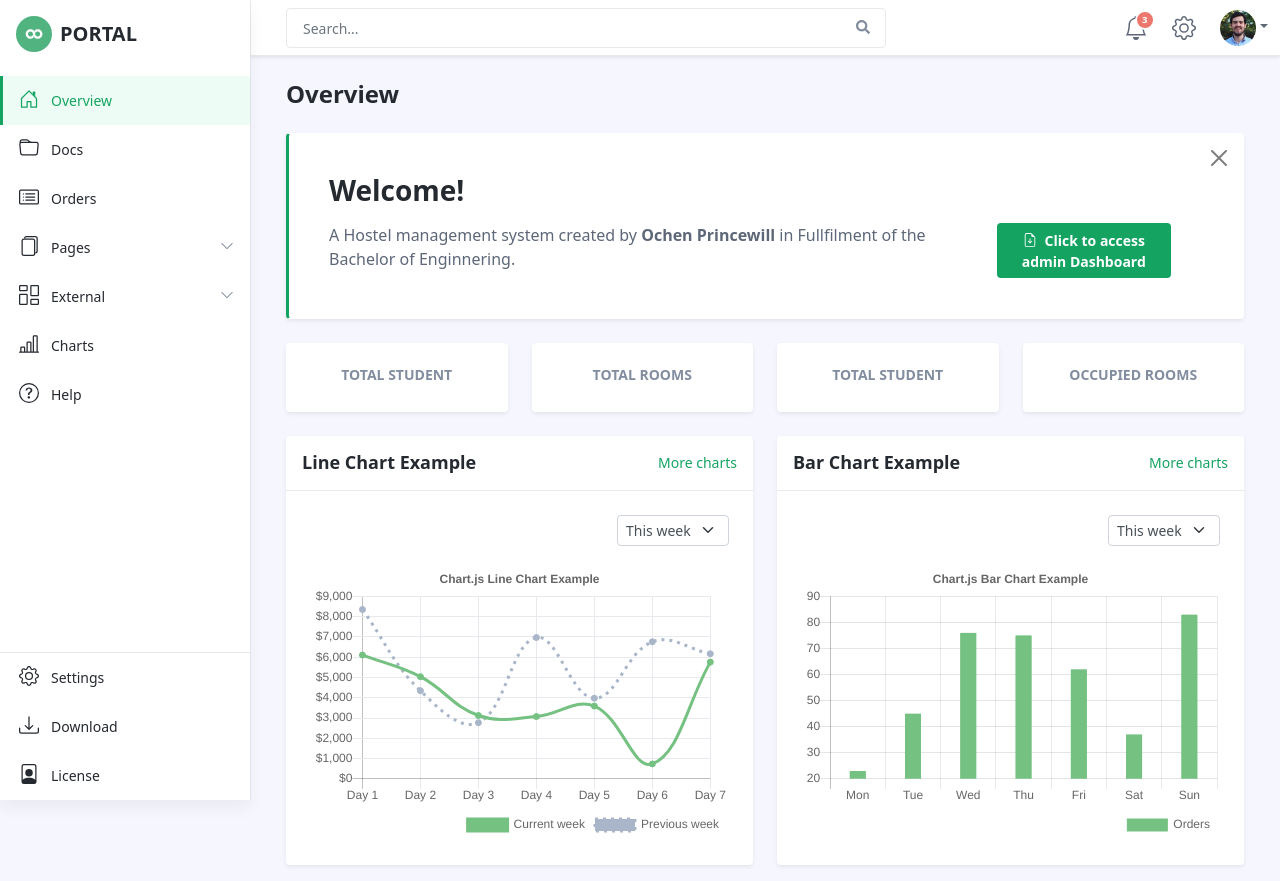
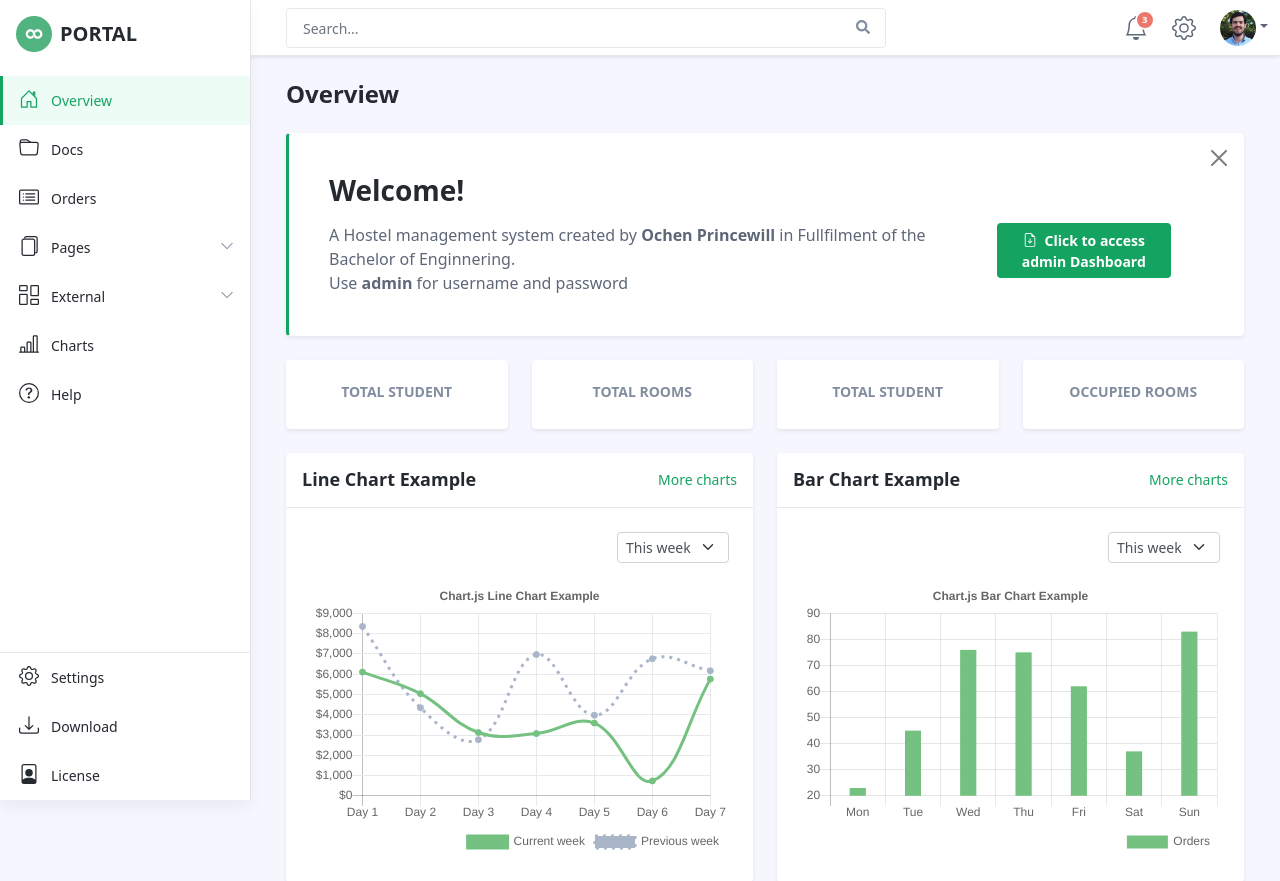
Before and after one commit to onyedikachi-david/mouau-hms, a Django app: page / in a window 1280 px wide. Shown: the top 881 px of the page. Run offline with Django 3.2, Linux system fonts and the light colour scheme; parts of the project's set-up code (start-up, migrations or seed data) failed here and were passed over; some libraries are stand-ins or nearby versions.

Commit message:
modified base.html

```diff
--- a/mhms/templates/hostel/index.html
+++ b/mhms/templates/hostel/index.html
@@ -174,6 +174,7 @@
 						        <div class="col-12 col-lg-9">
 
                       <div>A Hostel management system created by <b>Ochen Princewill</b> in Fullfilment of the Bachelor of Enginnering.</div>
+                      <div>Use <b>admin</b> for username and password</div>
 							    </div><!--//col-->
 							    <div class="col-12 col-lg-3">
 								    <a class="btn app-btn-primary" href="{% url 'admin:index' %}"><svg width="1em" height="1em" viewBox="0 0 16 16" class="bi bi-file-earmark-arrow-down mr-2" fill="currentColor" xmlns="http://www.w3.org/2000/svg">
```
